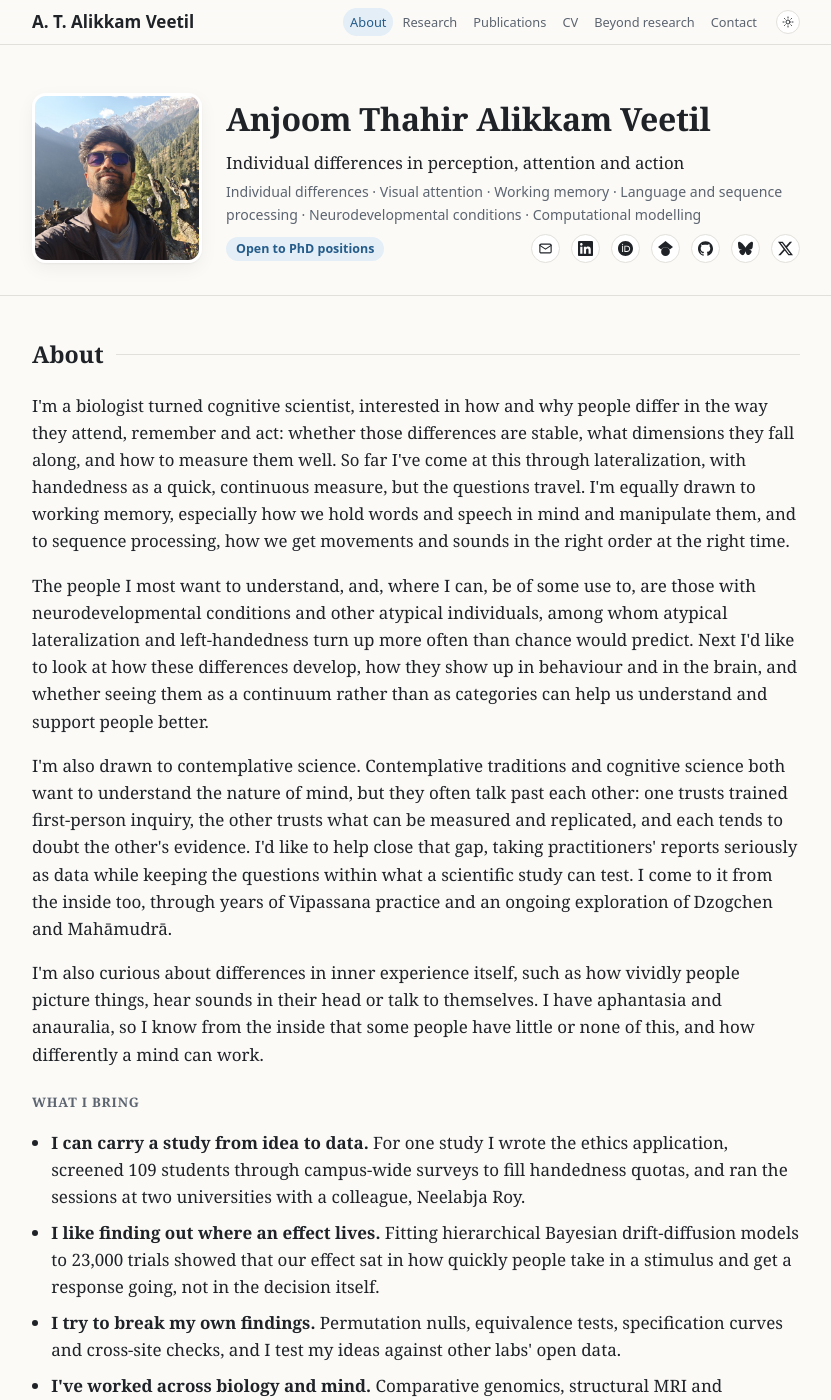
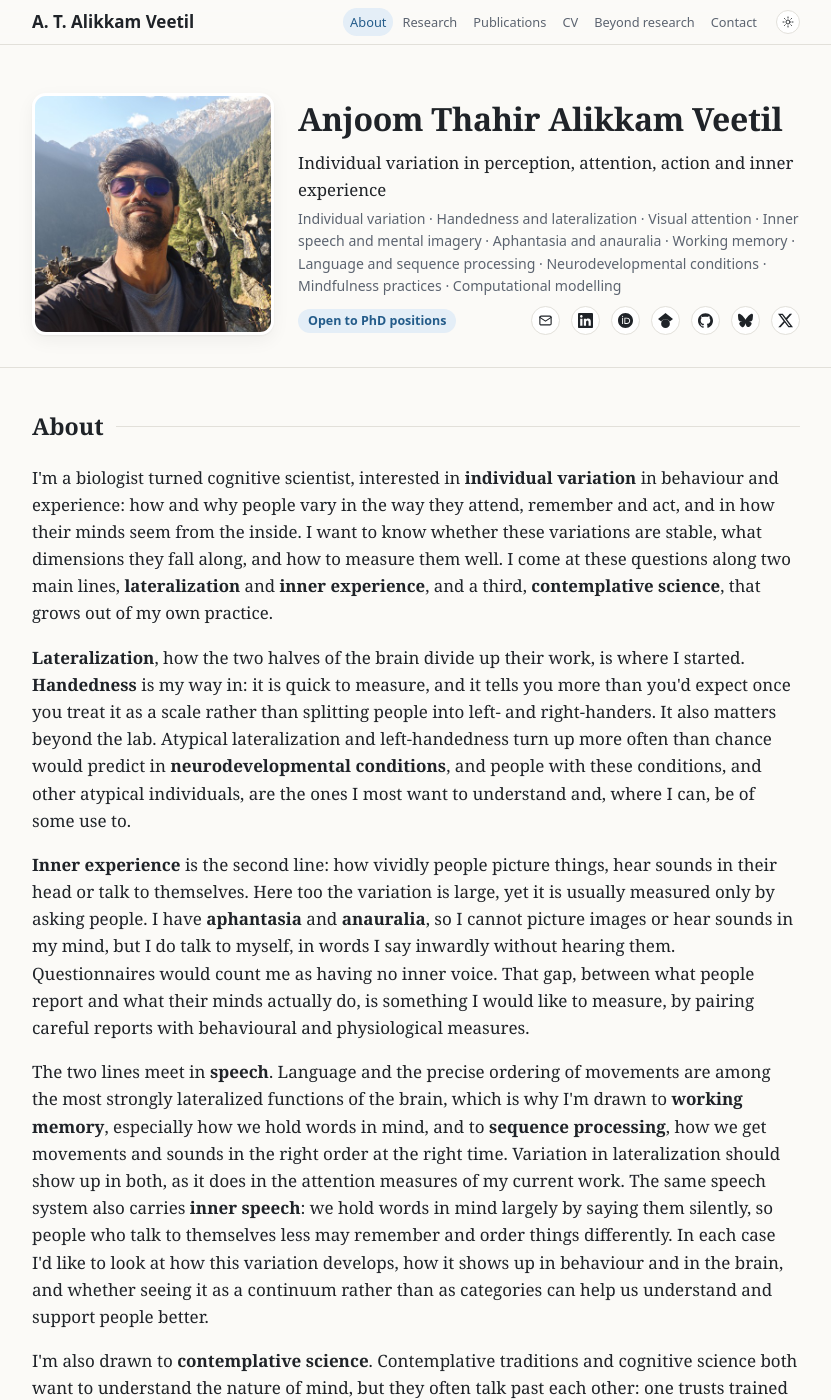
Before and after one commit to anjoomav/anjoomav.github.io, a Jekyll site: the page built from index.html, in a window 1280 px wide and 1400 px high. Shown: the whole window, without its empty margins (224-1055 px from the left). Built offline with Jekyll 4.4.1, drawn with Linux system fonts in a browser that asks for light colours; some of the changed text lies outside the part shown.

Commit message:
About: individual variation across lateralization, inner experience and contemplative science; three What I bring bullets; From genomes to minds; variation wording

```diff
--- a/_includes/home.html
+++ b/_includes/home.html
@@ -3,8 +3,8 @@
     <img src="assets/portrait.jpg" alt="Anjoom Thahir Alikkam Veetil" class="photo" width="512" height="512">
     <div class="hero-text">
       <h1>Anjoom Thahir Alikkam Veetil</h1>
-      <p class="tagline">Individual differences in perception, attention and action</p>
-      <p class="keywords">Individual differences · Visual attention · Working memory · Language and sequence processing · Neurodevelopmental conditions · Computational modelling</p>
+      <p class="tagline">Individual variation in perception, attention, action and inner experience</p>
+      <p class="keywords">Individual variation · Handedness and lateralization · Visual attention · Inner speech and mental imagery · Aphantasia and anauralia · Working memory · Language and sequence processing · Neurodevelopmental conditions · Mindfulness practices · Computational modelling</p>
       <div class="meta-row">
         <span class="badge">Open to PhD positions</span>
         <ul class="social" aria-label="Profiles">
@@ -25,29 +25,28 @@
 
   <section id="about">
     <h2>About</h2>
-    <p class="intro">I'm a biologist turned cognitive scientist, interested in how and why people differ in the way they attend, remember and act: whether those differences are stable, what dimensions they fall along, and how to measure them well. So far I've come at this through lateralization, with handedness as a quick, continuous measure, but the questions travel. I'm equally drawn to working memory, especially how we hold words and speech in mind and manipulate them, and to sequence processing, how we get movements and sounds in the right order at the right time.</p>
-    <p>The people I most want to understand, and, where I can, be of some use to, are those with neurodevelopmental conditions and other atypical individuals, among whom atypical lateralization and left-handedness turn up more often than chance would predict. Next I'd like to look at how these differences develop, how they show up in behaviour and in the brain, and whether seeing them as a continuum rather than as categories can help us understand and support people better.</p>
-    <p>I'm also drawn to contemplative science. Contemplative traditions and cognitive science both want to understand the nature of mind, but they often talk past each other: one trusts trained first-person inquiry, the other trusts what can be measured and replicated, and each tends to doubt the other's evidence. I'd like to help close that gap, taking practitioners' reports seriously as data while keeping the questions within what a scientific study can test. I come to it from the inside too, through years of Vipassana practice and an ongoing exploration of Dzogchen and Mahāmudrā.</p>
-    <p>I'm also curious about differences in inner experience itself, such as how vividly people picture things, hear sounds in their head or talk to themselves. I have aphantasia and anauralia, so I know from the inside that some people have little or none of this, and how differently a mind can work.</p>
+    <p class="intro">I'm a biologist turned cognitive scientist, interested in <strong>individual variation</strong> in behaviour and experience: how and why people vary in the way they attend, remember and act, and in how their minds seem from the inside. I want to know whether these variations are stable, what dimensions they fall along, and how to measure them well. I come at these questions along two main lines, <strong>lateralization</strong> and <strong>inner experience</strong>, and a third, <strong>contemplative science</strong>, that grows out of my own practice.</p>
+    <p><strong>Lateralization</strong>, how the two halves of the brain divide up their work, is where I started. <strong>Handedness</strong> is my way in: it is quick to measure, and it tells you more than you'd expect once you treat it as a scale rather than splitting people into left- and right-handers. It also matters beyond the lab. Atypical lateralization and left-handedness turn up more often than chance would predict in <strong>neurodevelopmental conditions</strong>, and people with these conditions, and other atypical individuals, are the ones I most want to understand and, where I can, be of some use to.</p>
+    <p><strong>Inner experience</strong> is the second line: how vividly people picture things, hear sounds in their head or talk to themselves. Here too the variation is large, yet it is usually measured only by asking people. I have <strong>aphantasia</strong> and <strong>anauralia</strong>, so I cannot picture images or hear sounds in my mind, but I do talk to myself, in words I say inwardly without hearing them. Questionnaires would count me as having no inner voice. That gap, between what people report and what their minds actually do, is something I would like to measure, by pairing careful reports with behavioural and physiological measures.</p>
+    <p>The two lines meet in <strong>speech</strong>. Language and the precise ordering of movements are among the most strongly lateralized functions of the brain, which is why I'm drawn to <strong>working memory</strong>, especially how we hold words in mind, and to <strong>sequence processing</strong>, how we get movements and sounds in the right order at the right time. Variation in lateralization should show up in both, as it does in the attention measures of my current work. The same speech system also carries <strong>inner speech</strong>: we hold words in mind largely by saying them silently, so people who talk to themselves less may remember and order things differently. In each case I'd like to look at how this variation develops, how it shows up in behaviour and in the brain, and whether seeing it as a continuum rather than as categories can help us understand and support people better.</p>
+    <p>I'm also drawn to <strong>contemplative science</strong>. Contemplative traditions and cognitive science both want to understand the nature of mind, but they often talk past each other: one trusts trained first-person inquiry, the other trusts what can be measured and replicated, and each tends to doubt the other's evidence. I'd like to help close that gap, taking practitioners' reports seriously as data while keeping the questions within what a scientific study can test. It connects naturally with inner experience, since meditation trains the very attention to one's own mind that reports of experience depend on. I come to it from the inside too, through years of <strong>Vipassana</strong> practice and an ongoing exploration of Dzogchen and Mahāmudrā.</p>
     <h3 class="sub">What I bring</h3>
     <ul>
-      <li><strong>I can carry a study from idea to data.</strong> For one study I wrote the ethics application, screened 109 students through campus-wide surveys to fill handedness quotas, and ran the sessions at two universities with a colleague, Neelabja Roy.</li>
-      <li><strong>I like finding out where an effect lives.</strong> Fitting hierarchical Bayesian drift-diffusion models to 23,000 trials showed that our effect sat in how quickly people take in a stimulus and get a response going, not in the decision itself.</li>
-      <li><strong>I try to break my own findings.</strong> Permutation nulls, equivalence tests, specification curves and cross-site checks, and I test my ideas against other labs' open data.</li>
-      <li><strong>I've worked across biology and mind.</strong> Comparative genomics, structural MRI and behaviour, plus two years running a small company, which taught me to keep a project moving.</li>
+      <li><strong>From idea to data.</strong> For one study I wrote the ethics application, screened 109 students to fill handedness quotas, and ran the sessions at two universities with a colleague, Neelabja Roy.</li>
+      <li><strong>Modelling.</strong> Hierarchical Bayesian drift-diffusion models of 23,000 trials showed that our effect lay in how quickly people take in a stimulus and start a response, not in the decision itself.</li>
+      <li><strong>Robustness.</strong> I check findings with permutation nulls, equivalence tests, specification curves and cross-site comparisons, and test my ideas against other labs' open data.</li>
     </ul>
-    <h3 class="sub">How I got here</h3>
-    <p>I trained in biology at IISER Mohali, where my thesis tested a published explanation for why naked mole-rats so rarely get cancer. The data contradicted it, and chasing that turned up a genomic rearrangement found in the two rodent groups that show reduced cancer. I came away with two lessons: biology makes sense only in the light of evolution, and a contradicted hypothesis is an invitation rather than a failure.</p>
-    <p>Around the same time I read Yuval Noah Harari's <em>Sapiens</em> and got hooked on how evolution shaped our language and action: walking upright freed the hands, the larynx dropped, and gesture and fine vocal control became possible. Following that thread back through the evolution of bilateral symmetry brought me to the brain's two hemispheres and why they differ, and I moved to cognitive science at IIT Kanpur to study it.</p>
+    <h3 class="sub">From genomes to minds</h3>
+    <p>I trained in biology at IISER Mohali, where my thesis tested a published explanation for why naked mole-rats so rarely get cancer. The data contradicted it, and following that up turned up a genomic rearrangement shared by the two rodent groups that resist cancer; it taught me that a contradicted hypothesis is an invitation rather than a failure. Evolution then drew me to how the hands and the voice came under fine control, and from there to the brain's two hemispheres and why they differ, which I moved to IIT Kanpur to study. Inner experience came later, from discovering that I have aphantasia and anauralia, and from years of meditation that made it hard to ignore how differently minds can work from the inside.</p>
     <h3 class="sub">Background</h3>
-    <p>I hold a Master of Science (by Research) in Cognitive Science from IIT Kanpur, where I worked with <a href="https://www.iitk.ac.in/ark-verma">Dr. Ark Verma</a> in the <a href="https://sites.google.com/view/langcoglabiitk/home">Language and Cognition Lab</a>, and an integrated BS-MS in Biology from IISER Mohali, where my master's thesis on comparative genomics was supervised by <a href="https://www.iisermohali.ac.in/faculty/dbs/sandhuks">Dr. Kuljeet Singh Sandhu</a> in the <a href="https://sites.google.com/site/kulsinsan/">Genome Biology Lab</a>. In 2024 I was a Talent+ research intern with <a href="https://www.mpi.nl/people/francks-clyde">Dr. Clyde Francks</a> in the Imaging Genomics group of the <a href="https://www.mpi.nl/department/language-genetics/2">Language and Genetics Department</a> at the Max Planck Institute for Psycholinguistics, Nijmegen. Since February 2026 I have been working independently, in collaboration with Dr. Verma, on individual differences in visual attention, using handedness and lateralization as measures.</p>
+    <p>I hold a Master of Science (by Research) in Cognitive Science from IIT Kanpur, where I worked with <a href="https://www.iitk.ac.in/ark-verma">Dr. Ark Verma</a> in the <a href="https://sites.google.com/view/langcoglabiitk/home">Language and Cognition Lab</a>, and an integrated BS-MS in Biology from IISER Mohali, where my master's thesis on comparative genomics was supervised by <a href="https://www.iisermohali.ac.in/faculty/dbs/sandhuks">Dr. Kuljeet Singh Sandhu</a> in the <a href="https://sites.google.com/site/kulsinsan/">Genome Biology Lab</a>. In 2024 I was a Talent+ research intern with <a href="https://www.mpi.nl/people/francks-clyde">Dr. Clyde Francks</a> in the Imaging Genomics group of the <a href="https://www.mpi.nl/department/language-genetics/2">Language and Genetics Department</a> at the Max Planck Institute for Psycholinguistics, Nijmegen. Since February 2026 I have been working independently, in collaboration with Dr. Verma, on individual variation in visual attention, using handedness and lateralization as measures.</p>
     <h3 class="sub">Outside work</h3>
     <p>Away from the desk, I'm usually listening to music or happily losing an evening to a jigsaw puzzle. I'm not a big reader, but I do enjoy a good non-fiction book. Given the chance, I'm outdoors swimming and hiking, or searching for the hidden waterfalls tucked into the Western Ghats near home in South India. I love exploring lush green tropical rainforests, and just appreciating their existence and beauty. I like to travel low-key, on public transport, because it brings me into contact with the real world, which I really enjoy. Wherever I end up, I'm curious to learn about the local culture, its practices and its food. Day to day, I practise yoga whenever I can.</p>
   </section>
 
   <section id="contact">
     <h2>Contact</h2>
-    <p>The best way to reach me is by email at <a href="mailto:anjoomav@gmail.com">anjoomav@gmail.com</a>. I'm happy to talk about PhD positions in perception, attention, working memory, individual differences or computational modelling, about collaborations, or about anything to do with why people differ.</p>
+    <p>The best way to reach me is by email at <a href="mailto:anjoomav@gmail.com">anjoomav@gmail.com</a>. I'm happy to talk about PhD positions in perception, attention, working memory, individual variation or computational modelling, about collaborations, or about anything to do with why people differ.</p>
     <div class="contact-grid">
       <a class="btn btn-primary" href="mailto:anjoomav@gmail.com">Email me</a>
       <a class="btn" href="https://www.linkedin.com/in/anjoomav/">LinkedIn</a>
--- a/research.html
+++ b/research.html
@@ -73,10 +73,10 @@
 
   <section id="directions">
     <h2>Research directions</h2>
-    <p>Underneath everything I have worked on is one question: why do people differ in how they perceive, attend, act and put things in order, and what do those differences mean for their lives? Lateralization has been my way into it so far, but it is one lens among several, and I am glad to come at the same question from other angles. These are the broad lines I would like to explore. How I pursue them would depend on the lab and the people I end up working with.</p>
+    <p>Underneath everything I have worked on is one question: why do people vary in how they perceive, attend, act and put things in order, and what do those differences mean for their lives? Lateralization has been my way into it so far, but it is one lens among several, and I am glad to come at the same question from other angles. These are the broad lines I would like to explore. How I pursue them would depend on the lab and the people I end up working with.</p>
     <ol class="directions">
       <li>
-        <h3>Individual differences in perception, attention and action</h3>
+        <h3>Individual variation in perception, attention and action</h3>
         <p>Why people differ in how they focus attention, plan and control movement and process sequences, and how these abilities develop and relate to one another. Handedness and hemispheric asymmetry are useful handles on this, but not the only ones.</p>
       </li>
       <li>
@@ -89,7 +89,7 @@
       </li>
       <li>
         <h3>Inner experience: imagery and inner speech</h3>
-        <p>How people differ in how vividly they picture things, hear sounds in their head and talk to themselves, including people with little or none of this (aphantasia, anauralia, little or no inner speech), and what those differences mean for attention, memory and language.</p>
+        <p>How people differ in how vividly they picture things, hear sounds in their head and talk to themselves, including people with little or none of this (aphantasia, anauralia, little or no inner speech), and what this variation means for attention, memory and language.</p>
       </li>
       <li>
         <h3>Meditation and the mind</h3>
```
